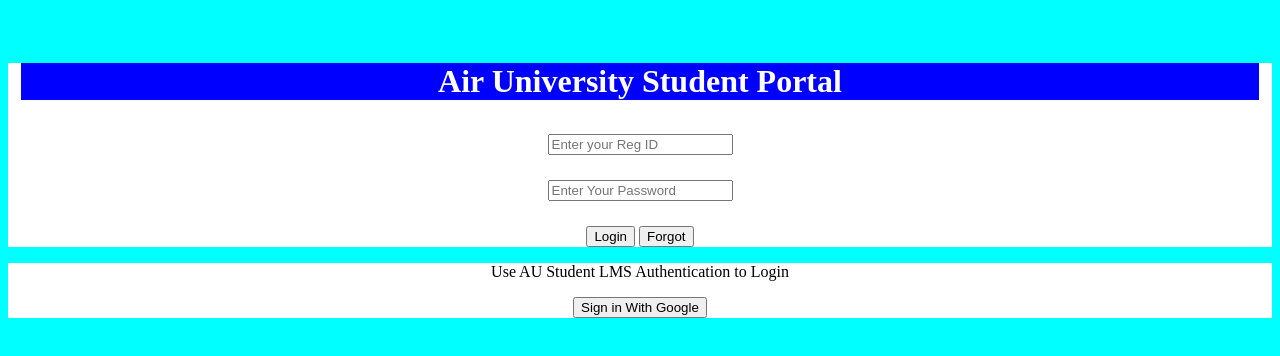
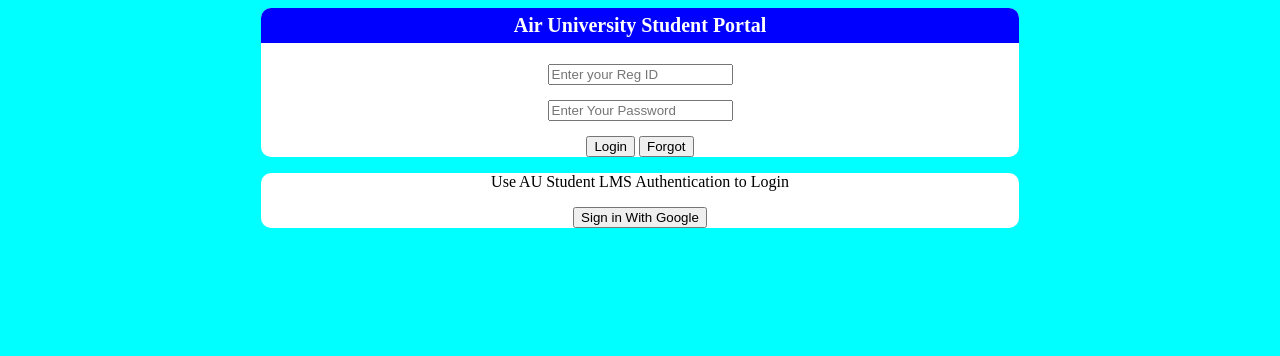
Before and after one commit to SE-Muhammad-Shamoil/FrontEnd_Project_Student_Portal_login_Redesign, a plain HTML site: page index.html in a window 1280 px wide. Drawn offline with Linux system fonts and the light colour scheme.

Commit message:
resolved title issue of first container

```diff
--- a/index.html
+++ b/index.html
@@ -12,8 +12,9 @@
 
     <div class="container1">
 
-        <div class="input">
-          <h1 class="title">Air University Student Portal</h1>
+      <h1 class="title">Air University Student Portal</h1>
+
+      <div class="input">
           <input type="text" placeholder="Enter your Reg ID" class="input">
           <br>
           <input type="text" placeholder="Enter Your Password" class="input">
--- a/style.css
+++ b/style.css
@@ -6,20 +6,30 @@ body{
 .container1
 {
     background-color:white;
-    margin-top: 5%;
+    overflow: hidden;
+    border-radius: 10px;
 }
 
 .container2
 {
     background-color: white;
+    border-radius: 10px;
 }
 
-
+.container1 , .container2
+{
+    align-self: center;
+    margin-left: 20%;
+    margin-right: 20%;
+}
 
 .title
 {
     background-color:blue ;
     color: white;
+    margin-top: 0px;
+    padding: 6px;
+    font-size: 20px;
 }
 
 .input
```
